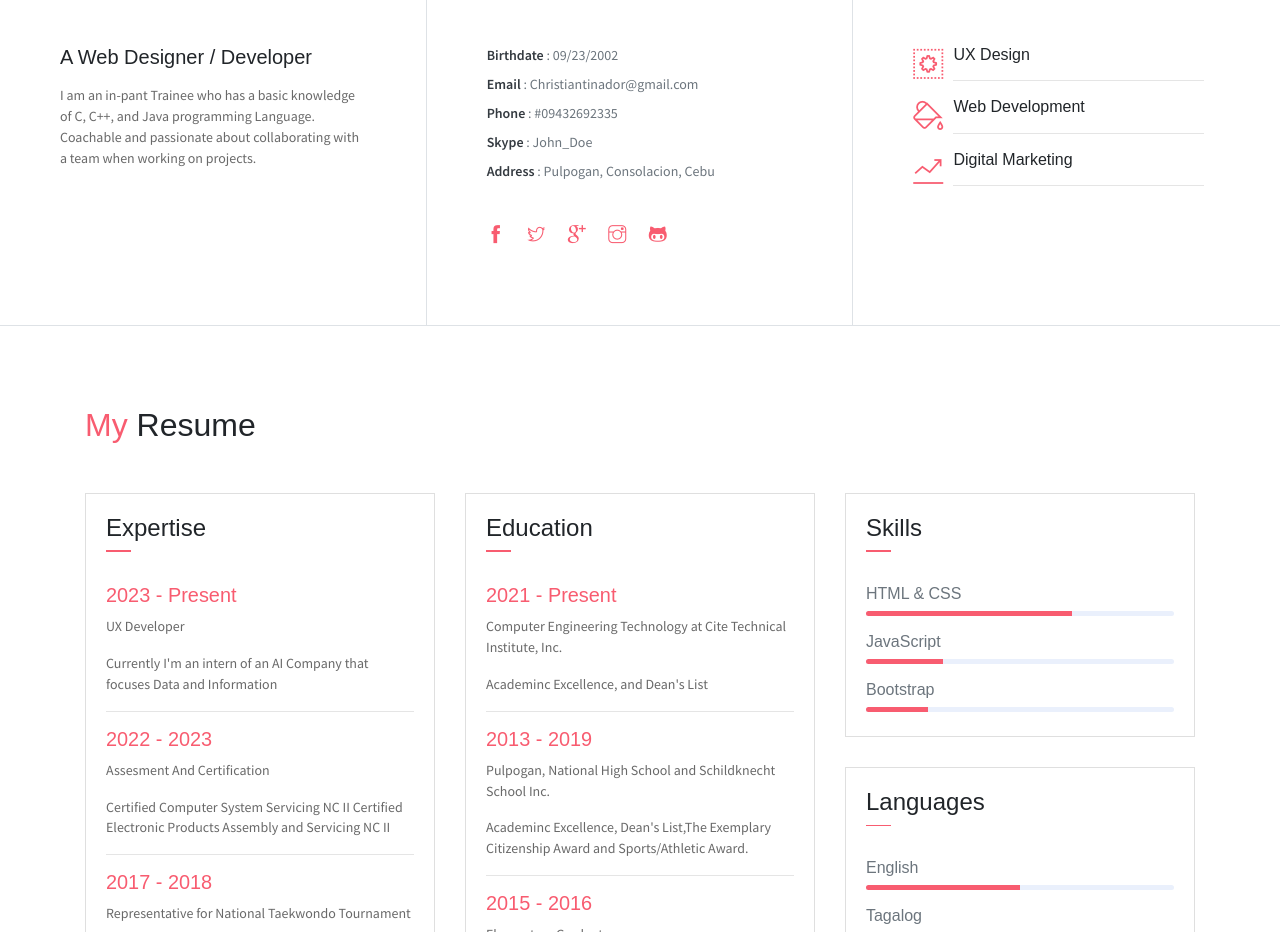
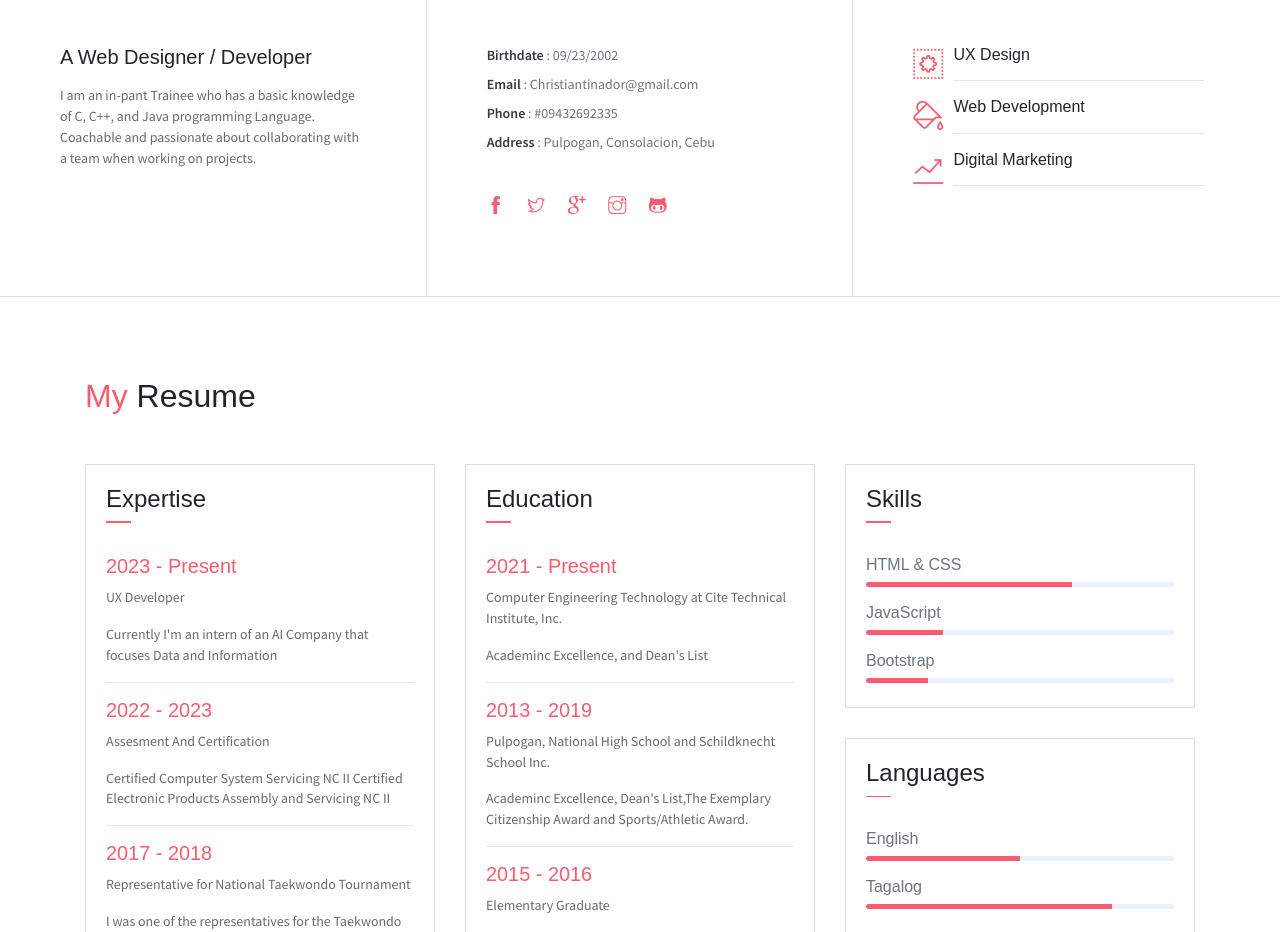
Before and after one commit to Christianforky/ChristianTinador, a plain HTML site: page index.html in a window 1280 px wide. Shown: the part 823-1755 px from the top of the page. Drawn offline with Linux system fonts and the light colour scheme; some packages are replaced by stand-ins of ours.

Commit message:
Update index.html

```diff
--- a/index.html
+++ b/index.html
@@ -82,7 +82,6 @@
                     <li><span>Birthdate</span> : 09/23/2002</li>
                     <li><span>Email</span> : Christiantinador@gmail.com</li>
                     <li><span>Phone</span> : #09432692335</li>
-                    <li><span>Skype</span> : John_Doe </li>
                     <li><span>Address</span> :  Pulpogan, Consolacion, Cebu</li>
                 </ul>
                 <ul class="social-icons pt-3">
```
